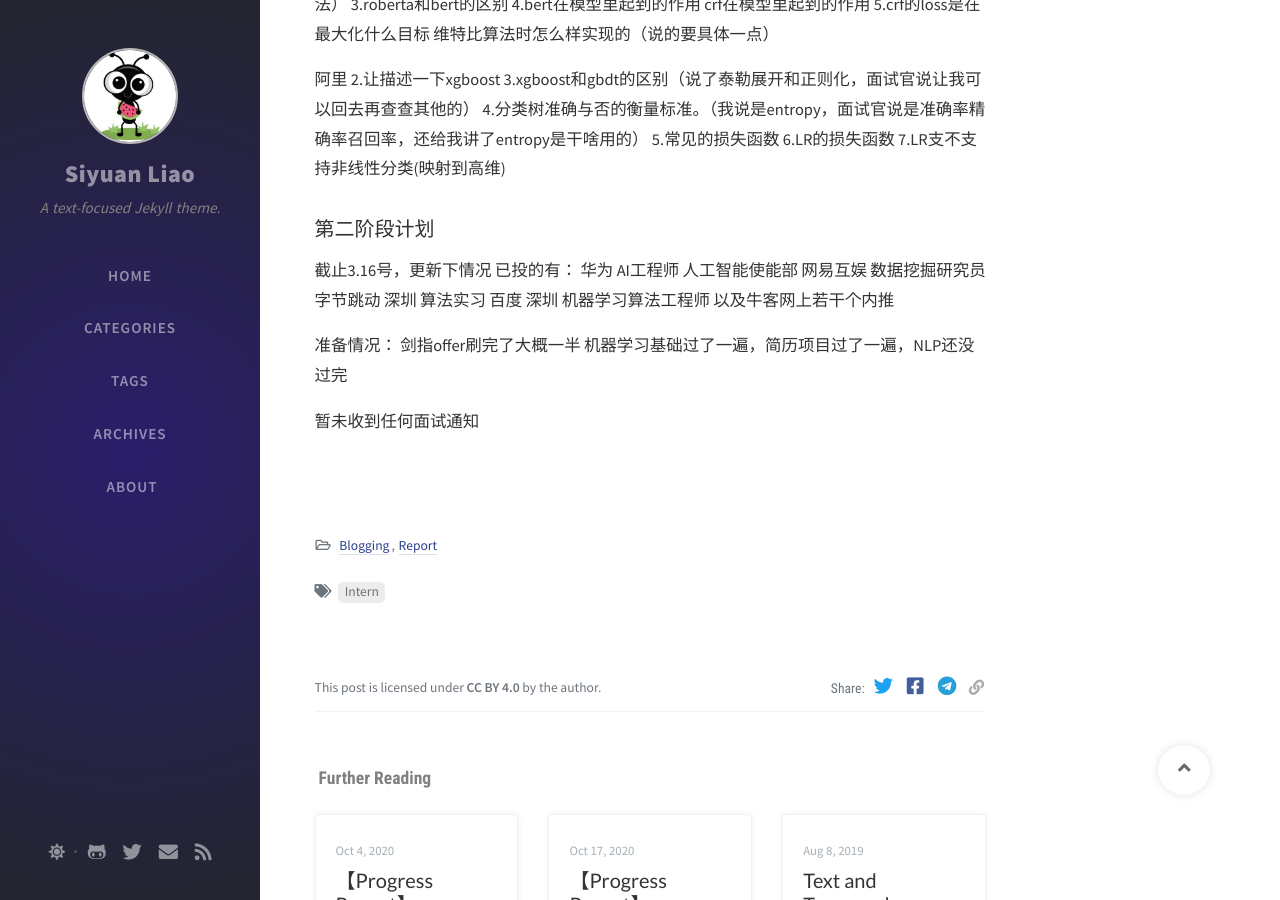
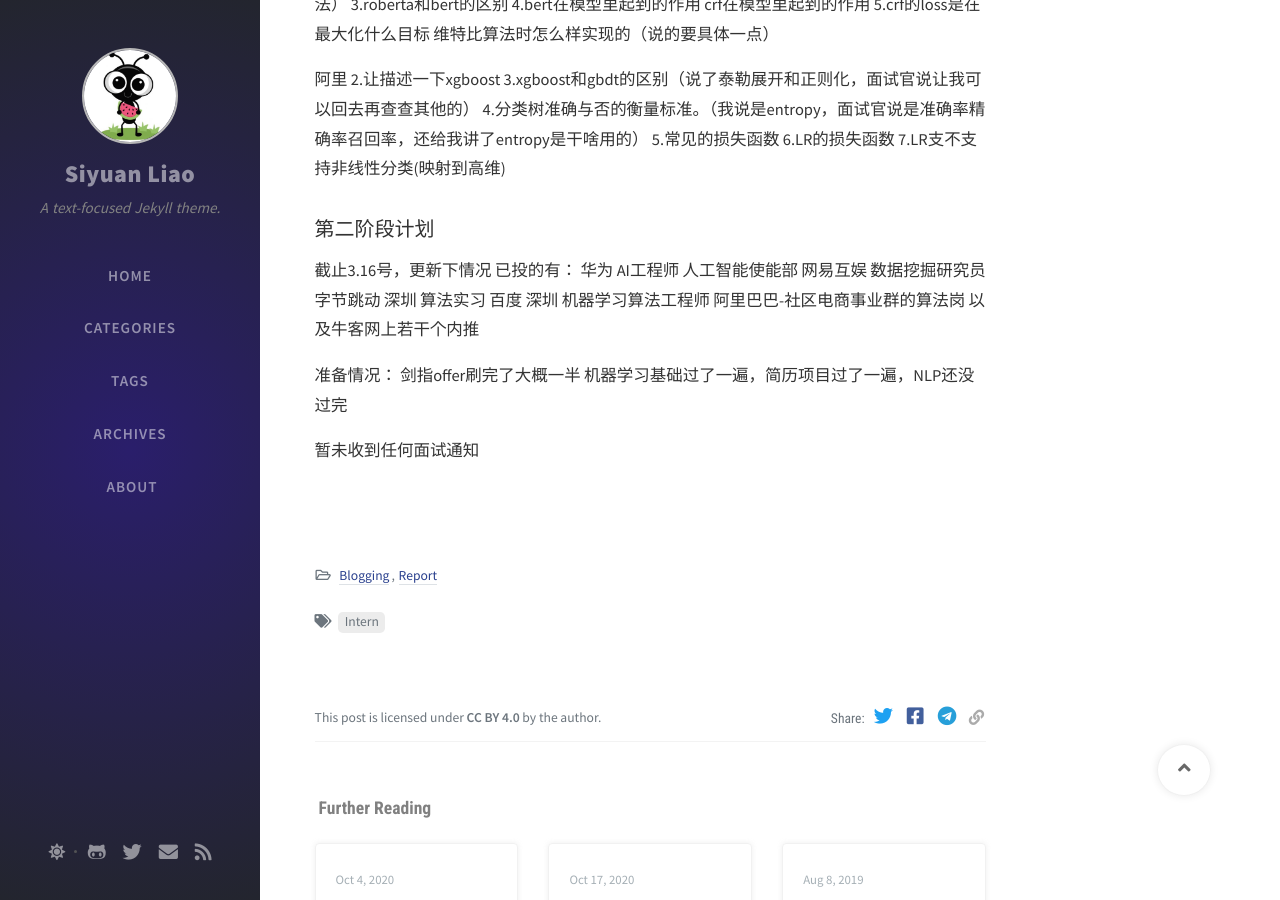
Before and after one commit to SeanLiaoy/seanliaoy.github.io, a Jekyll site: the page built from _posts/2021-02-25-Job.md, in a window 1280 px wide and 900 px high, scrolled down 1148 px. Built offline with Jekyll 4.4.1, drawn with Linux system fonts in a browser that asks for light colours; nearby versions of some CDN libraries; comment, search, counter and statistics services are not loaded.

Commit message:
修改文件: _posts/2021-02-25-Job.md

```diff
--- a/_posts/2021-02-25-Job.md
+++ b/_posts/2021-02-25-Job.md
@@ -75,6 +75,7 @@ Linux操作，刷题，C++11
 网易互娱 数据挖掘研究员
 字节跳动 深圳 算法实习
 百度 深圳 机器学习算法工程师
+阿里巴巴-社区电商事业群的算法岗
 以及牛客网上若干个内推
 
 准备情况：
```
